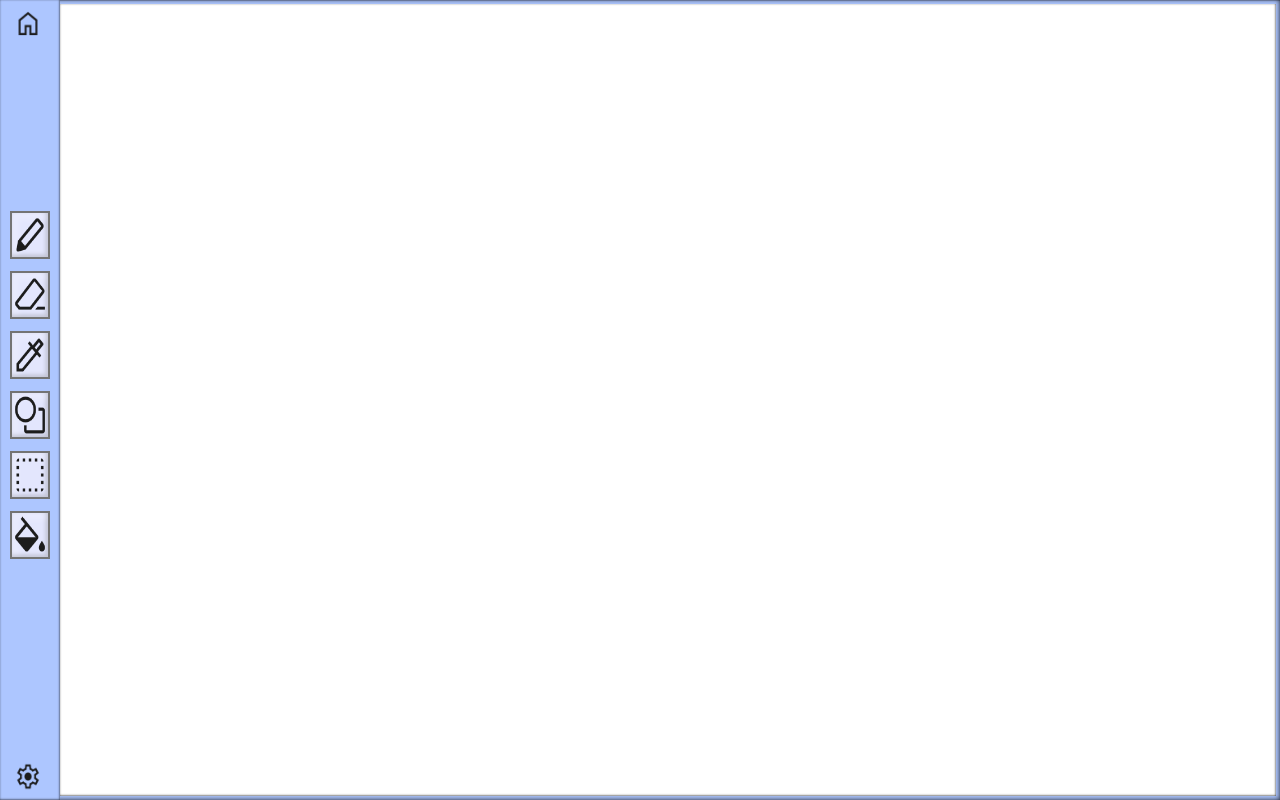
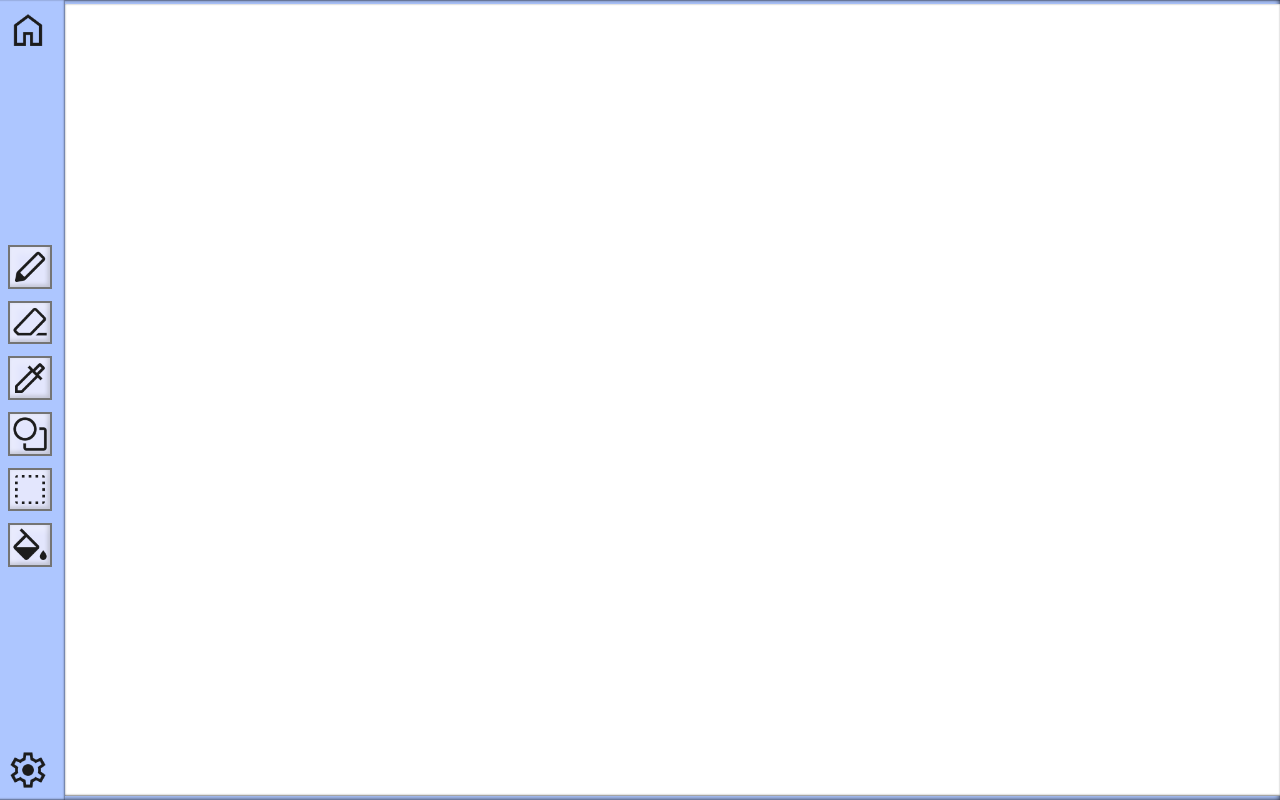
Before and after one commit to tachyon-lhc/canvy, a plain HTML site: page index.html in a window 1280 px wide. Drawn offline with Linux system fonts and the light colour scheme.

Commit message:
Ahora los botones son button, y el middle esta centrado, el codigo esta mas limpio

```diff
--- a/index.html
+++ b/index.html
@@ -10,32 +10,32 @@
   <body>
     <div class='container'>
       <div class='menu'>
-        <div  id='button' class='top'>
+        <button  id='button' class='top'>
           <img src="./resources/home.png" alt="home" draggable="false">
+        </button>
+        <div class='middle'>
+          <button  id='button'>
+            <img src="./resources/pencil.png" alt="pencil" draggable="false">
+          </button>
+          <button  id='button'>
+            <img src="./resources/eraser.png" alt="eraser" draggable="false">
+          </button>
+          <button  id='button'>
+            <img src="./resources/dropper.png" alt="dropper" draggable="false">
+          </button>
+          <button  id='button'>
+            <img src="./resources/shapes.png" alt="shapes" draggable="false">
+          </button>
+          <button  id='button'>
+            <img src="./resources/selection.png" alt="selection" draggable="false">
+          </button>
+          <button  id='button'>
+            <img src="./resources/paint-bucket.png" alt="bucket" draggable="false">
+          </button>
         </div>
-        <div class='middle'>
-          <div  id='button'>
-            <img src="./resources/pencil.png" alt="pencil" draggable="false">
-          </div>
-          <div  id='button'>
-            <img src="./resources/eraser.png" alt="eraser" draggable="false">
-          </div>
-          <div  id='button'>
-            <img src="./resources/dropper.png" alt="dropper" draggable="false">
-          </div>
-          <div  id='button'>
-            <img src="./resources/shapes.png" alt="shapes" draggable="false">
-          </div>
-          <div  id='button'>
-            <img src="./resources/selection.png" alt="selection" draggable="false">
-          </div>
-          <div  id='button'>
-            <img src="./resources/paint-bucket.png" alt="bucket" draggable="false">
-          </div>
-        </div>
-        <div  id='button' class='botton'>
+        <button  id='button' class='botton'>
           <img src="./resources/settings.png" alt="settings" draggable="false">
-        </div>
+        </button>
       </div>
          <canvas id="content"></canvas>
     </div>
--- a/style.css
+++ b/style.css
@@ -34,80 +34,80 @@ html, body {
 
 }
 
+button {
+  min-width: 100%;
+  min-height: 5.4vh;
+}
+
 #button:not(.top):not(.botton) {
   background-color: #e3e6fd;
   display: flex;
   font-size: 2rem;
-  height: 6vh;
-  width: 100%;
+  min-height: 5.4vh;
+  min-width: 3.4vw;
+  margin-top: 1.5vh;
   border: 2px solid rgb(116, 116, 116);
   box-shadow: inset 3px 3px 5px 4px rgba(255, 255, 255, .2),
               inset -2px -2px 4px rgba(0, 0, 0, .2);
-}
 
-#button:not(.top):not(.botton) {
-  margin-top: 1.5vh;
+  &:hover {
+    border: 2px solid #bb448f;
+    transform: scale(1.1);
+  }
 
+  &:active {
+    transform: scale(1);
+  }
+
+  &.active {
+    border: 3px solid #bb448f;
+    transform: scale(1.1);
+  }
 }
 
 .botton {
   margin-top: auto;
-  border: 1px solid transparent;
   border-radius: 100%;
   transition: transform 1s ease, border .3s ease;
+
+  &:hover {
+    transform: rotate(360deg);
+  }
+
+  &:active {
+    border: 1vh solid #adc6ff;
+  }
 }
 
 .top {
   margin-bottom: auto;
   transition: transform .4s ease;
+
+  &:hover {
+    transform: scale(1.3);
+  }
+
+  &:active {
+    transform: scale(1);
+  }
 }
 
 .botton, .top {
-  display: flex;
+  background-color: transparent;
+  border: 1px solid transparent;
   font-size: 2rem;
-  height: 5.4vh;
-  width: 100%;
+  min-height: 5.5vh;
+  min-width: 5.5vh;
   margin-left: -0.3vw;
 }
 
 .middle {
+  display: flex;
+  flex-direction: column;
   justify-content: center;
-  margin-top: 20vh;
-  margin-bottom: auto;
-  width: 140%;
+  align-items: center;
+  width: 100%;
   height: 100%;
-  margin-right: -0.8vw;
-  margin-left: -0.8vw;
-}
-
-#button:not(.top):not(.botton):hover {
-  border: 2px solid #bb448f;
-  transform: scale(1.1);
-}
-
-#button:not(.top):not(.botton):active {
-  transform: scale(1);
-}
-
-#button:not(.top):not(.botton).active {
-  border: 3px solid #bb448f;
-  transform: scale(1.1);
-}
-
-.botton:hover {
-  transform: rotate(360deg);
-}
-
-.botton:active {
-  border: 1vh solid #adc6ff;
-}
-
-.top:hover {
-  transform: scale(1.3);
-}
-
-.top:active {
-  transform: scale(1);
 }
 
 #content, .menu {
@@ -126,6 +126,7 @@ html, body {
 }
 
 .menu {
+  min-width: 70px;
   padding: 1vh 2vh;
   width: 5%;
   flex-direction: column;
```
